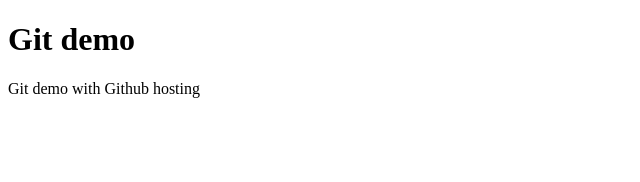
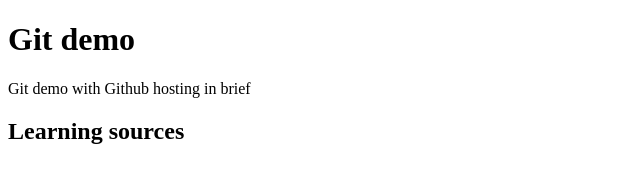
Before and after one commit to rakunik/demo-repo, a plain HTML site: page index.html in a window 1280 px wide. Shown: the whole page, without its empty margins (0-640 px from the left). Drawn offline with Linux system fonts and the light colour scheme.

Commit message:
updated index.html and README
formatted and replaced placeholder texts

```diff
--- a/index.html
+++ b/index.html
@@ -8,6 +8,7 @@
   </head>
   <body>
     <h1>Git demo</h1>
-    <div>Git demo with Github hosting</div>
+    <div>Git demo with Github hosting in brief</div>
+    <h2>Learning sources</h2>
   </body>
 </html>
```
Also changed, not shown: 1 other file.
